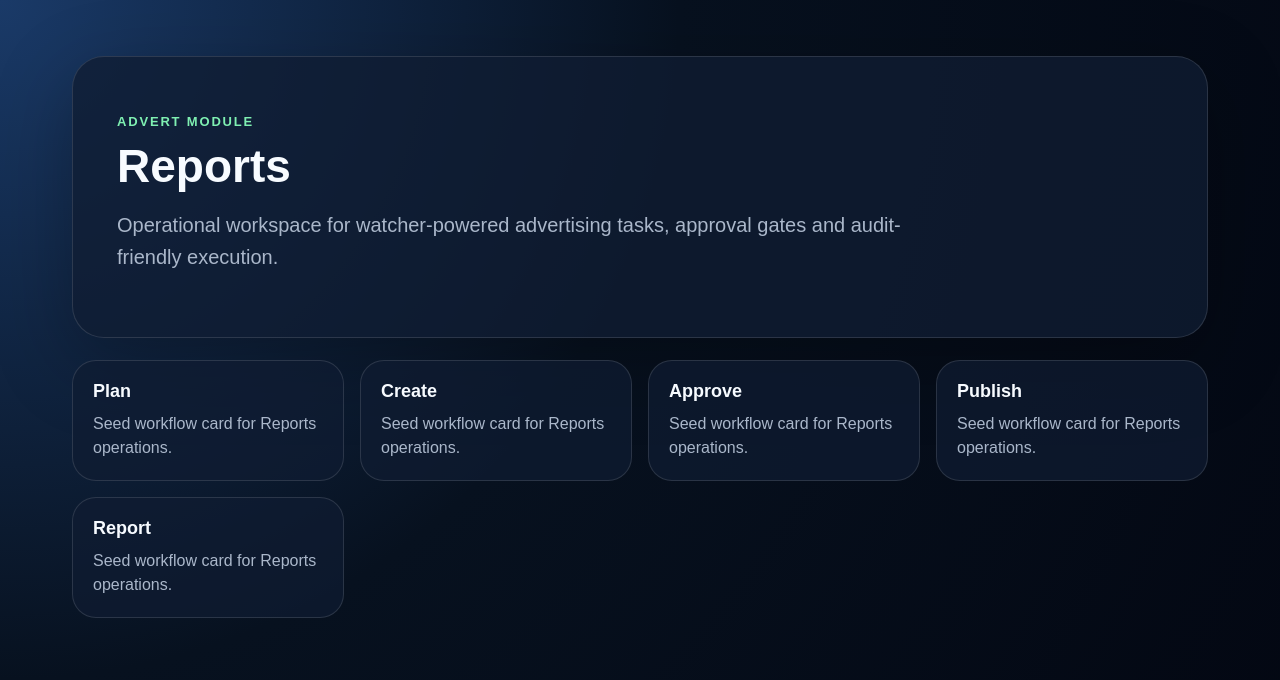
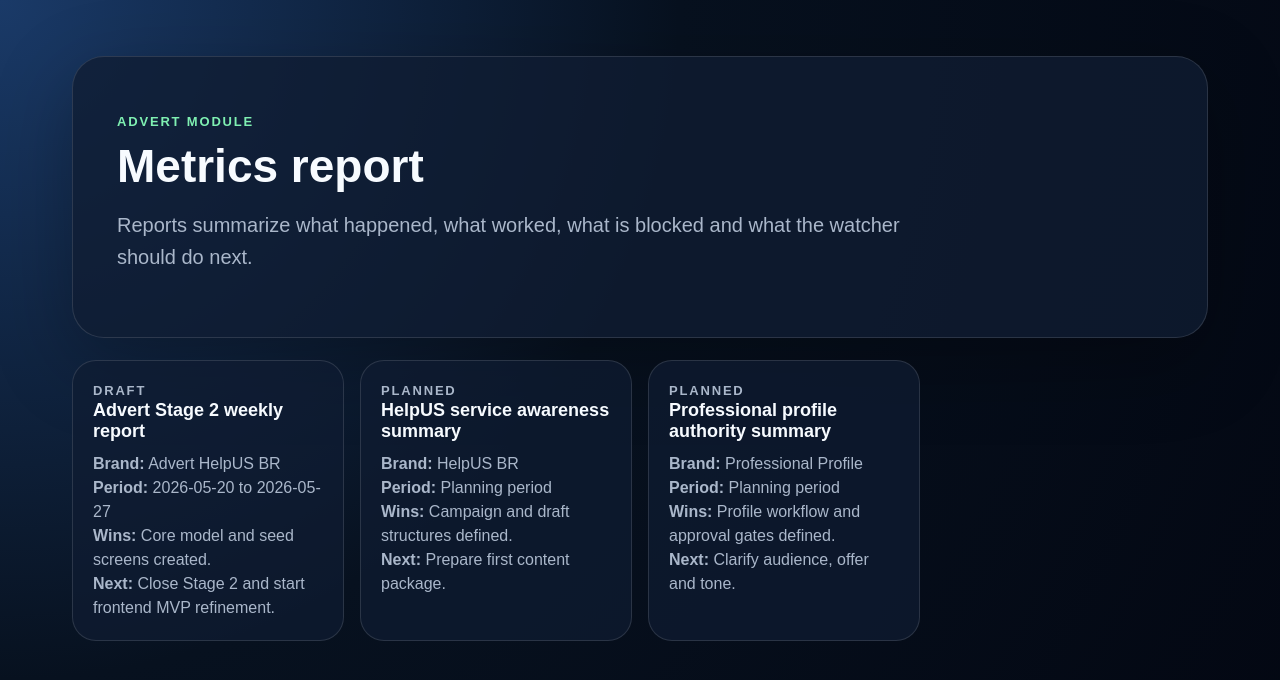
Before and after one commit to HelpUSA/advert, a Next.js app in the folder apps/web/: page /reports in a window 1280 px wide. Shown: the top 680 px of the page. Built offline with nearby package versions, Linux system fonts and the light colour scheme.

Commit message:
Add reports seed screen

```diff
--- a/apps/web/src/app/reports/page.tsx
+++ b/apps/web/src/app/reports/page.tsx
@@ -1,19 +1,19 @@
-const items = ['Plan', 'Create', 'Approve', 'Publish', 'Report'];
+const reports = [
+ { name: 'Advert Stage 2 weekly report', brand: 'Advert HelpUS BR', period: '2026-05-20 to 2026-05-27', status: 'draft', wins: 'Core model and seed screens created.', next: 'Close Stage 2 and start frontend MVP refinement.' },
+ { name: 'HelpUS service awareness summary', brand: 'HelpUS BR', period: 'Planning period', status: 'planned', wins: 'Campaign and draft structures defined.', next: 'Prepare first content package.' },
+ { name: 'Professional profile authority summary', brand: 'Professional Profile', period: 'Planning period', status: 'planned', wins: 'Profile workflow and approval gates defined.', next: 'Clarify audience, offer and tone.' },
+];
 
 export default function Page() {
  return (
  <main className='page'>
  <section className='hero compact'>
  <p className='eyebrow'>Advert module</p>
- <h1>
-Reports
-</h1>
- <p className='lead'>Operational workspace for watcher-powered advertising tasks, approval gates and audit-friendly execution.</p>
+ <h1>Metrics report</h1>
+ <p className='lead'>Reports summarize what happened, what worked, what is blocked and what the watcher should do next.</p>
  </section>
  <section className='grid'>
- {items.map((item) => <article className='card' key={item}><h2>{item}</h2><p>Seed workflow card for
-Reports
- operations.</p></article>)}
+ {reports.map((report) => <article className='card' key={report.name}><p className='eyebrow'>{report.status}</p><h2>{report.name}</h2><p><strong>Brand:</strong> {report.brand}</p><p><strong>Period:</strong> {report.period}</p><p><strong>Wins:</strong> {report.wins}</p><p><strong>Next:</strong> {report.next}</p></article>)}
  </section>
  </main>
  );
```
Also changed, not shown: 1 other file (tests, documents, lock files or other folders).
